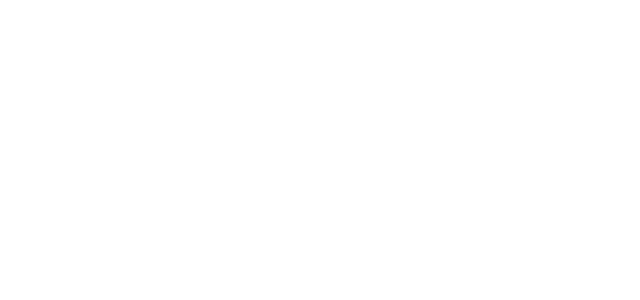
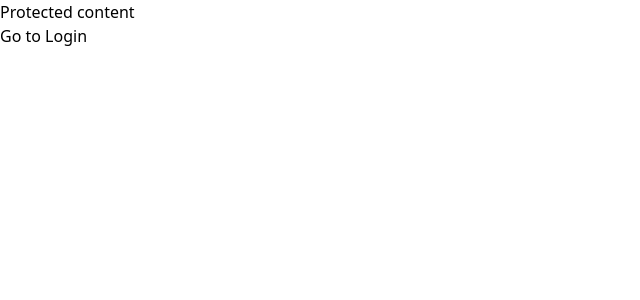
Before and after one commit to Bishuthapa/3Knot, a React (Vite) app: page /not-valid in a window 1280 px wide. Before the commit this address had no page. Shown: the top 300 px of the page, without its empty margins (0-640 px from the left). Built offline with nearby package versions, Linux system fonts and the light colour scheme.

Commit message:
update the app.txs

```diff
--- a/src/App.tsx
+++ b/src/App.tsx
@@ -7,7 +7,10 @@
 import { Toaster } from "react-hot-toast";
 import Home from './pages/Dashboard/Home.tsx';
 import Watch  from './pages/watch.tsx';
-
+import Upload from './pages/Dashboard/Upload.tsx';
+import NotValidUser from './pages/NotValidUser.tsx';
+import ProtectedLayout from './pages/protectedLayout.tsx';
+import NotFound from './pages/NotFound.tsx';
 
 function App() {
 
@@ -18,12 +21,21 @@
   return (
     <>
     <Routes>
+      {/*Public routes*/}
         <Route path="/" element={< Login/>} />
         <Route path='/login' element={<Login />} />
         <Route path="/signup" element={<SignUp />} />
+        <Route path='/not-valid' element={<NotValidUser />} />
+
+      {/*Protected routes*/}
+      <Route element={<ProtectedLayout />}>
         <Route path="/Dashboard" element={<Dashboard />} />
         <Route path="/Home" element={<Home />} />
         <Route path='/watch/:_id' element={<Watch />} />
+        <Route path='/upload' element={<Upload />} />
+      </Route>
+
+       <Route path="*" element={<NotFound />} />
 
     </Routes>
     <Toaster position="top-center" reverseOrder={false} />
```
